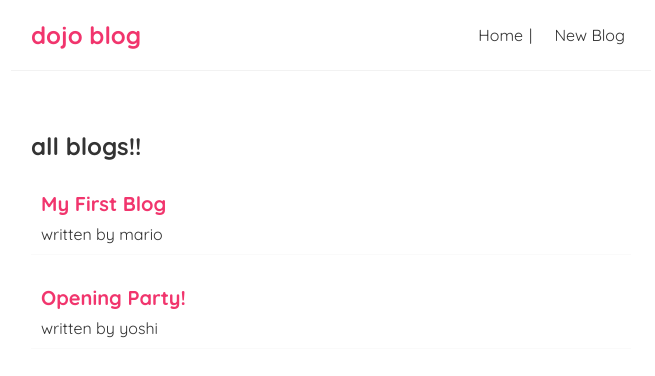
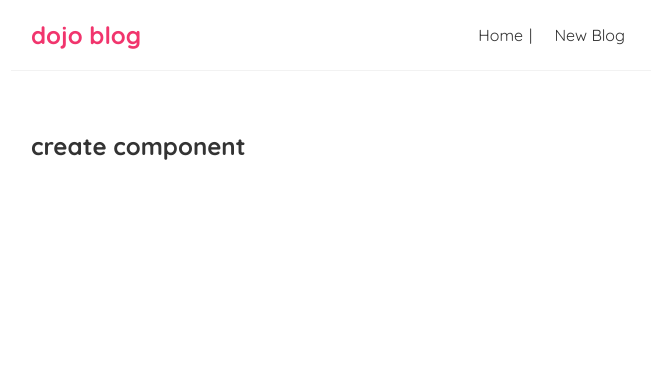
Before and after one commit to kaslong015/kaslong.github.io, a React (Create React App) app: page /create in a window 1280 px wide. Shown: the top 376 px of the page, without its empty margins (309-964 px from the left). Built offline with nearby package versions, Linux system fonts and the light colour scheme; data requests are answered from the project's data file; the HTML template or start-up script is replaced by a standard one.

Commit message:
react Link

```diff
--- a/package.json
+++ b/package.json
@@ -9,6 +9,7 @@
     "json-server": "^0.16.3",
     "react": "^17.0.2",
     "react-dom": "^17.0.2",
+    "react-router-dom": "^5.2.0",
     "react-scripts": "4.0.3",
     "web-vitals": "^1.1.2"
   },
@@ -17,8 +18,7 @@
     "build": "react-scripts build",
     "test": "react-scripts test",
     "eject": "react-scripts eject",
-    "serve":"json-server --watch data/db.json --port 4000"
-
+    "serve": "json-server --watch data/db.json --port 4000"
   },
   "eslintConfig": {
     "extends": [
--- a/src/App.js
+++ b/src/App.js
@@ -1,16 +1,29 @@
 // import './App.css';
 import Navbar from './Navbar'
 import Home from './Home'
+import {BrowserRouter as Router, Route,Switch} from 'react-router-dom';
+import Create from './Create';
+
 function App() {
   // const title = 'welcome to my react class';
 
   return (
+    <Router>
       <div className="App">
       <Navbar/>
       <div className="content">
+        <Switch>
+          <Route exact path="/">
             <Home />
+          </Route>
+          <Router path="/create">
+            <Create />
+          </Router>
+        </Switch>
       </div>
       </div>
+    </Router>
+
   );
 }
 
--- /dev/null
+++ b/src/Create.js
@@ -0,0 +1,9 @@
+const Create = () => {
+    return (
+        <div className="create">
+            <h2> create component</h2>
+        </div>
+     );
+}
+
+export default Create;
--- a/src/Navbar.js
+++ b/src/Navbar.js
@@ -1,11 +1,12 @@
+import { Link } from 'react-router-dom'
 const Navbar = () => {
 
     return (
         <nav className='navbar'>
             <h1>dojo blog</h1>
             <div className='links'>
-                <a href="/">Home</a>|
-                <a href="/">New Blog</a>
+                <Link to="/">Home</Link>|
+                <Link to="/create">New Blog</Link>
             </div>
         </nav>
      );
```
Also changed, not shown: 1 other file (tests, documents, lock files or other folders). Lines whose indentation alone changed are shown as unchanged.
